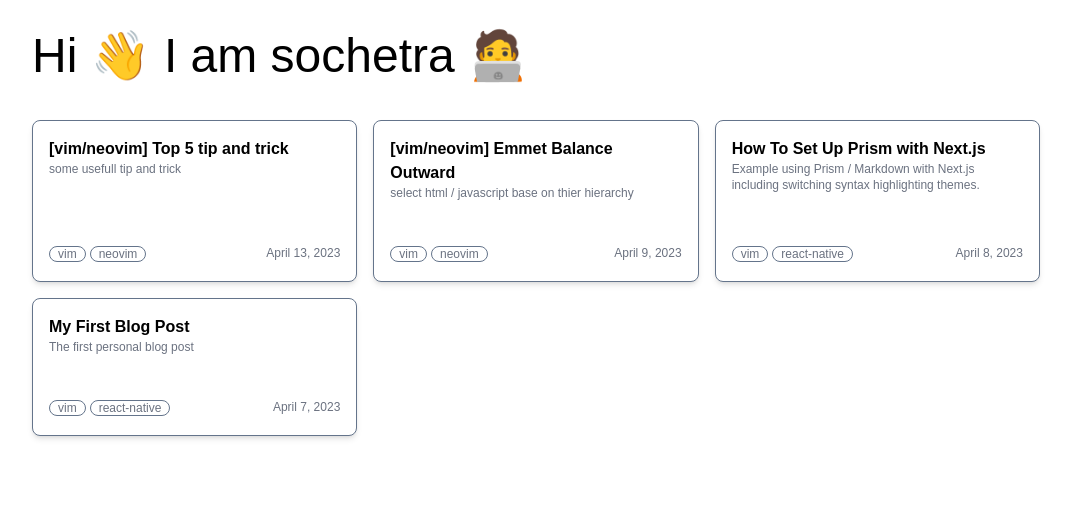
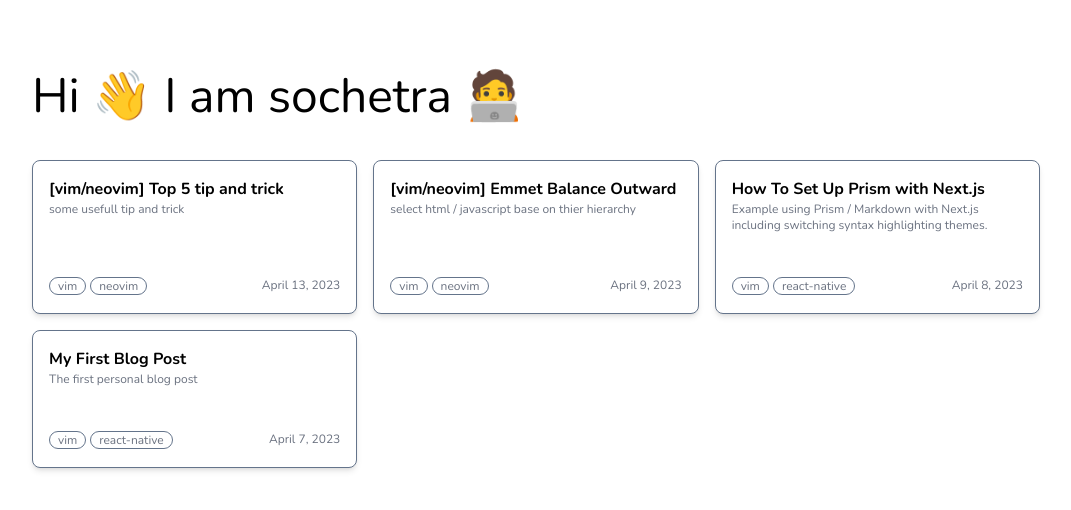
Before and after one commit to Novsochetra/blog, a Next.js app: page / in a window 1280 px wide. Shown: the top 510 px of the page, without its empty margins (104-1175 px from the left). Built offline with nearby package versions, Linux system fonts and the light colour scheme; a small style sheet from the web is missing.

Commit message:
fix: font nunito doesn't load

```diff
--- a/src/pages/_document.tsx
+++ b/src/pages/_document.tsx
@@ -8,6 +8,16 @@
           rel="stylesheet"
           href="https://unpkg.com/dracula-prism/dist/css/dracula-prism.css"
         ></link>
+        <link rel="preconnect" href="https://fonts.googleapis.com" />
+        <link
+          rel="preconnect"
+          href="https://fonts.gstatic.com"
+          crossOrigin="anonymous"
+        />
+        <link
+          href="https://fonts.googleapis.com/css2?family=Nunito:ital,wght@0,200;0,300;0,400;0,500;0,600;0,700;0,800;0,900;0,1000;1,200;1,300;1,400;1,500;1,600;1,700;1,800;1,900;1,1000&display=swap"
+          rel="stylesheet"
+        />
       </Head>
       <body>
         <Main />
--- a/src/styles/globals.css
+++ b/src/styles/globals.css
@@ -2,9 +2,13 @@
 @tailwind components;
 @tailwind utilities;
 
-@import url("https://fonts.googleapis.com/css2?family=Nunito:ital,wght@0,200;0,300;0,400;0,500;0,600;0,700;0,800;0,900;0,1000;1,200;1,300;1,400;1,500;1,600;1,700;1,800;1,900;1,1000&display=swap");
+@layer base {
+  html {
+    font-family: "Nunito", sans-serif;
+    padding: 40px;
+  }
 
-body {
-  margin: 0;
-  font-family: "Nunito", sans-serif;
+  body {
+    margin: 0;
+  }
 }
```
